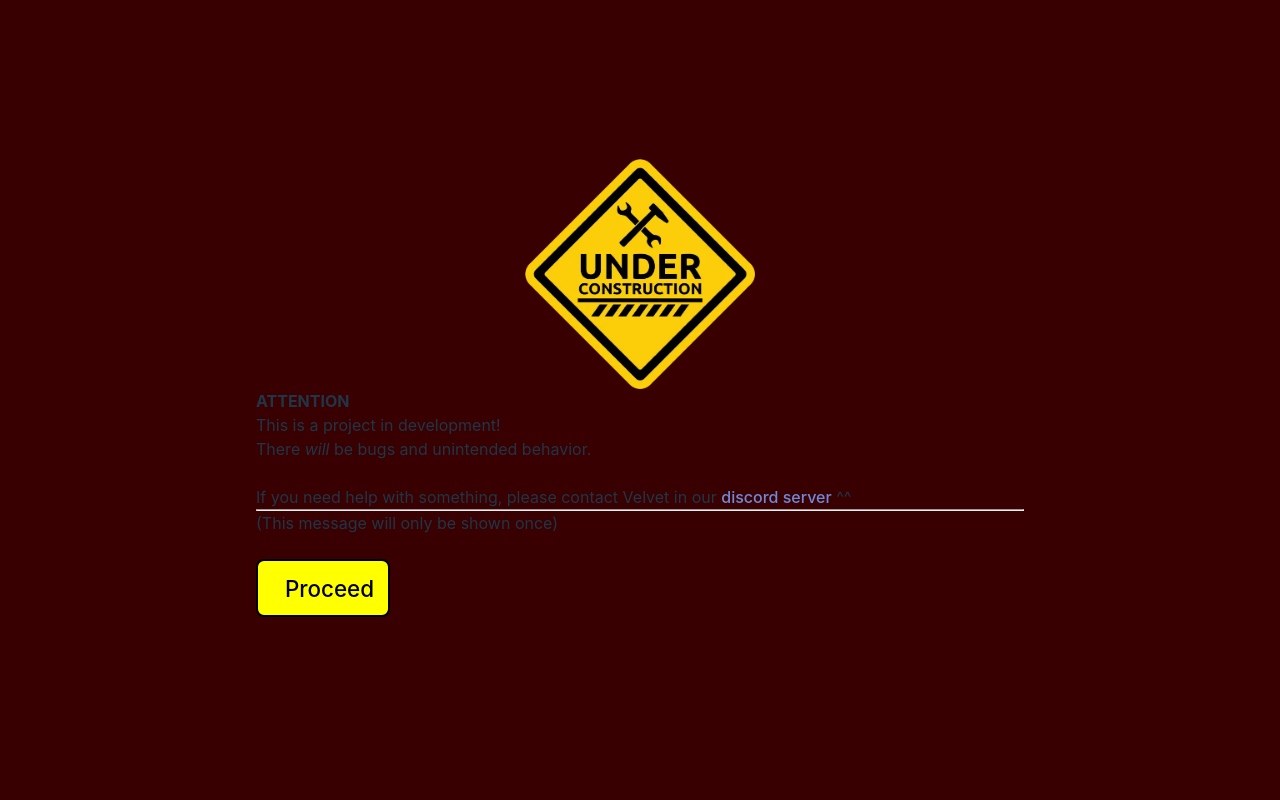
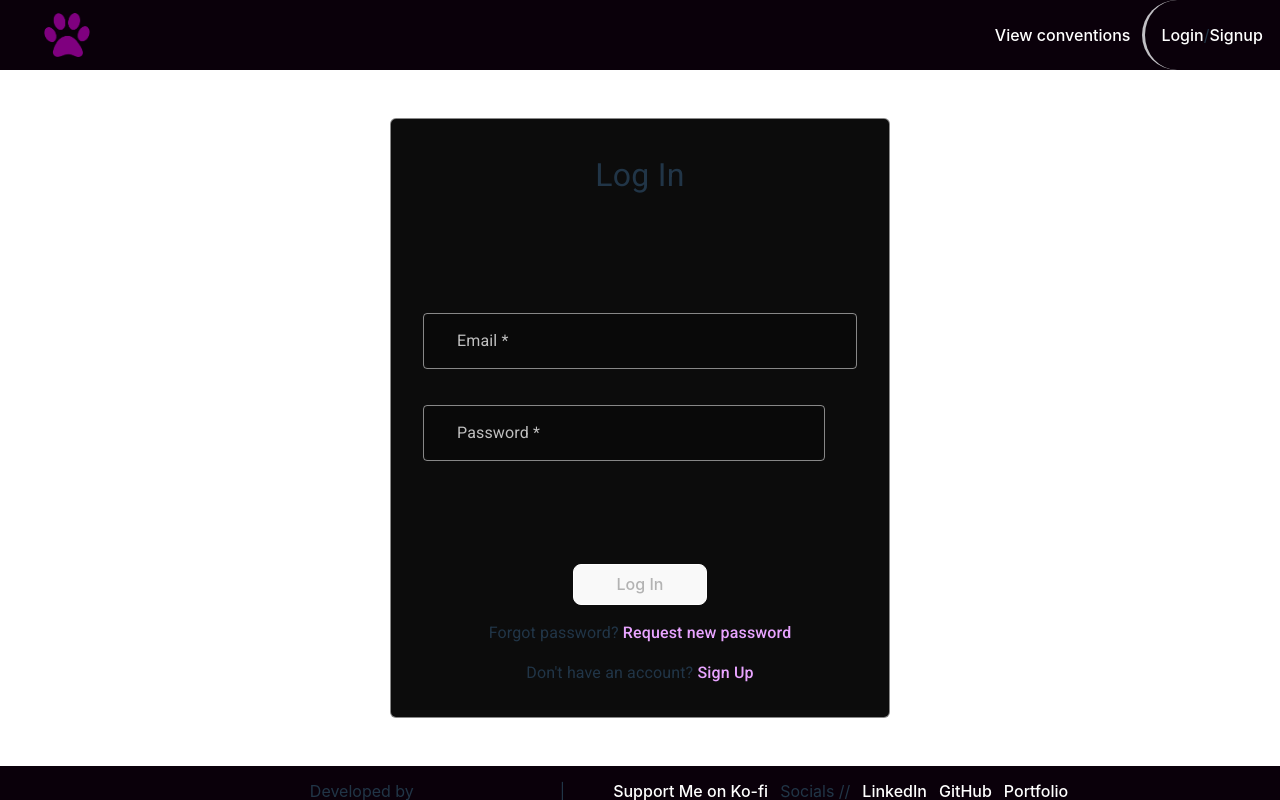
Before and after one commit to ATlexEide/furrventions, a React (Vite) app: page /signin in a window 1280 px wide. Built offline with nearby package versions, Linux system fonts and the light colour scheme; no server answers; some icons are missing.

Commit message:
Disable wip alert

```diff
--- a/src/main.jsx
+++ b/src/main.jsx
@@ -44,7 +44,7 @@ export const supabase = createClient(
 createRoot(document.getElementById("root")).render(
   <StrictMode>
     <Analytics />
-    <WipAlert />
+    {/* <WipAlert /> */}
     <Router>
       <Header supabase={supabase} />
       <main>
```
